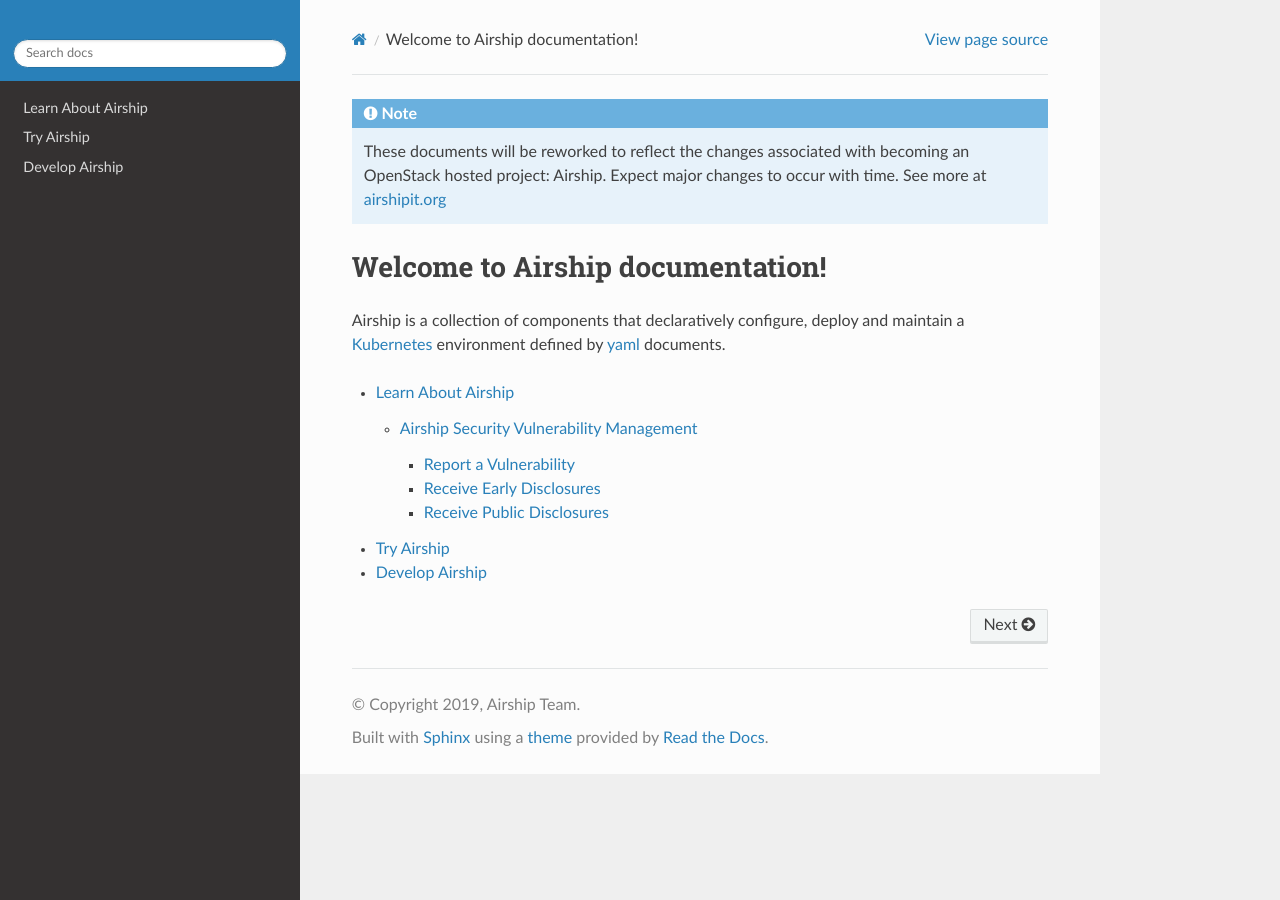
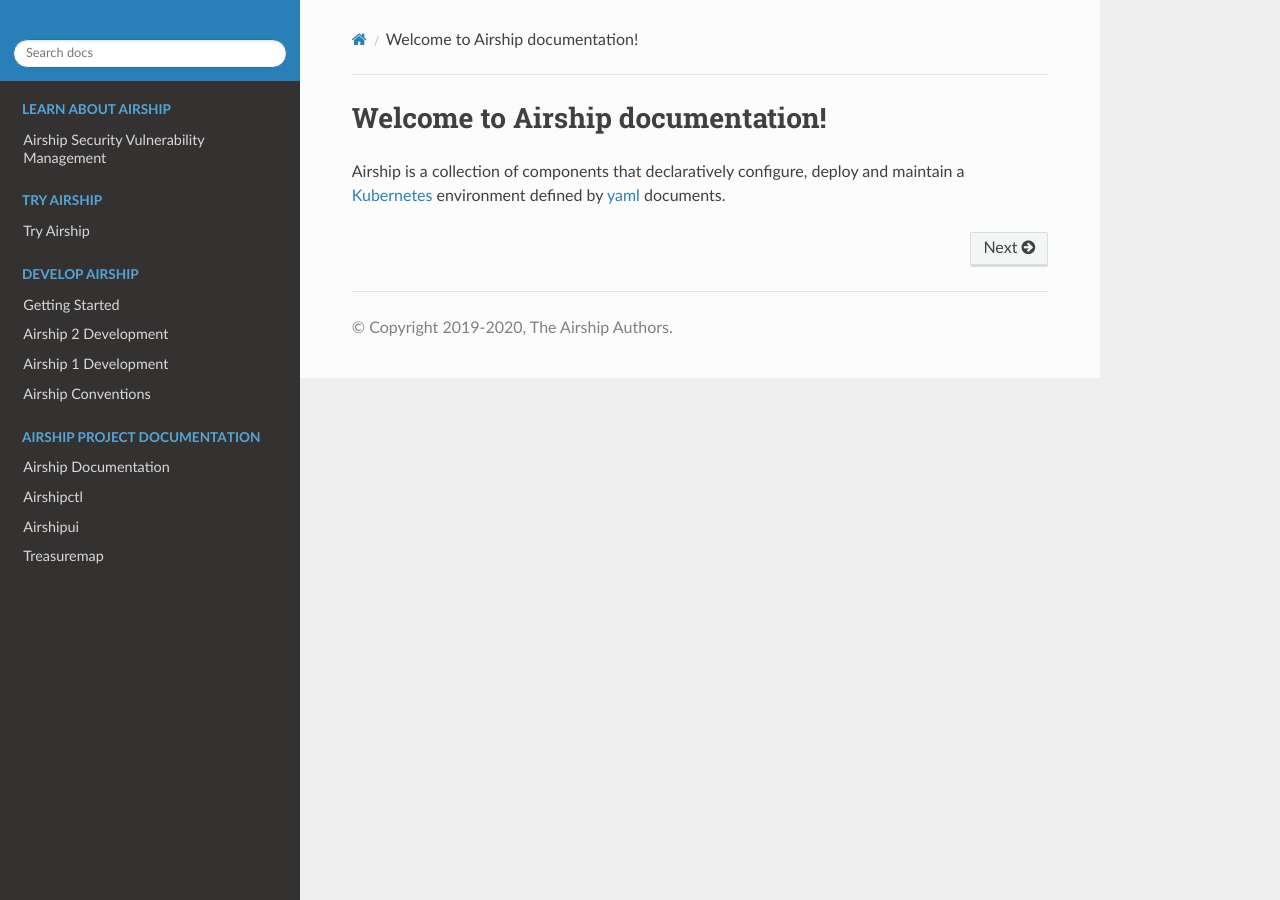
Before and after one commit to airshipit/docs, a Sphinx documentation site: the page built from doc/source/index.rst, in a window 1280 px wide. Built offline with Sphinx 7.4.7 and the Read the Docs theme 2.0.0, drawn with Linux system fonts in a browser that asks for light colours.

Commit message:
Add links to other Airship projects
This change finalizes the documentation theme and adds links to other
projects on docs.airshipit.org.

The Airship 1 projects will be added once they are publishing.

Change-Id: I6796e2cf8e4d9f8e1b29f831f09bf3eb4aa3257a
Signed-off-by: Drew Walters <andrew.walters@att.com>

```diff
--- a/doc/source/conf.py
+++ b/doc/source/conf.py
@@ -49,8 +49,8 @@
 
 # General information about the project.
 project = 'Airship Project'
-copyright = '2019, Airship Team'
-author = 'Airship Team'
+copyright = '2019-2020, The Airship Authors'
+author = 'The Airship Authors'
 
 # The language for content autogenerated by Sphinx. Refer to documentation
 # for a list of supported languages.
@@ -167,10 +167,10 @@
 #html_split_index = False
 
 # If true, links to the reST sources are added to the pages.
-#html_show_sourcelink = True
+html_show_sourcelink = False
 
 # If true, "Created using Sphinx" is shown in the HTML footer. Default is True.
-#html_show_sphinx = True
+html_show_sphinx = False
 
 # If true, "(C) Copyright ..." is shown in the HTML footer. Default is True.
 #html_show_copyright = True
--- a/doc/source/index.rst
+++ b/doc/source/index.rst
@@ -14,12 +14,6 @@
       License for the specific language governing permissions and limitations
       under the License.
 
-.. note::
-
-  These documents will be reworked to reflect the changes associated with
-  becoming an OpenStack hosted project: Airship. Expect major changes to occur
-  with time. See more at `airshipit.org`_
-
 Welcome to Airship documentation!
 =================================
 
@@ -27,11 +21,35 @@
 and maintain a `Kubernetes`_ environment defined by `yaml`_ documents.
 
 .. toctree::
+   :caption: Learn About Airship
    :maxdepth: 3
+   :hidden:
 
-   learn/index.rst
+   learn/vulnerabilities.rst
+
+.. toctree::
+   :caption: Try Airship
+   :maxdepth: 3
+   :hidden:
+
    try/index.rst
-   develop/index.rst
+
+.. toctree::
+   :caption: Develop Airship
+   :maxdepth: 3
+   :hidden:
+
+   develop/developers.rst
+   develop/conventions.rst
+
+.. toctree::
+   :caption: Airship Project Documentation
+   :hidden:
+
+   Airship Documentation <https://docs.airshipit.org>
+   Airshipctl <https://docs.airshipit.org/airshipctl>
+   Airshipui <https://docs.airshipit.org/airshipui>
+   Treasuremap <https://docs.airshipit.org/treasuremap>
 
 .. _airshipit.org: https://airshipit.org
 .. _Kubernetes: https://kubernetes.io/
```
Also changed, not shown: doc/source/develop/developers.rst (+22 -4 lines), doc/source/develop/index.rst (deleted, +0 -33 lines), doc/source/learn/index.rst (deleted, +0 -20 lines).
